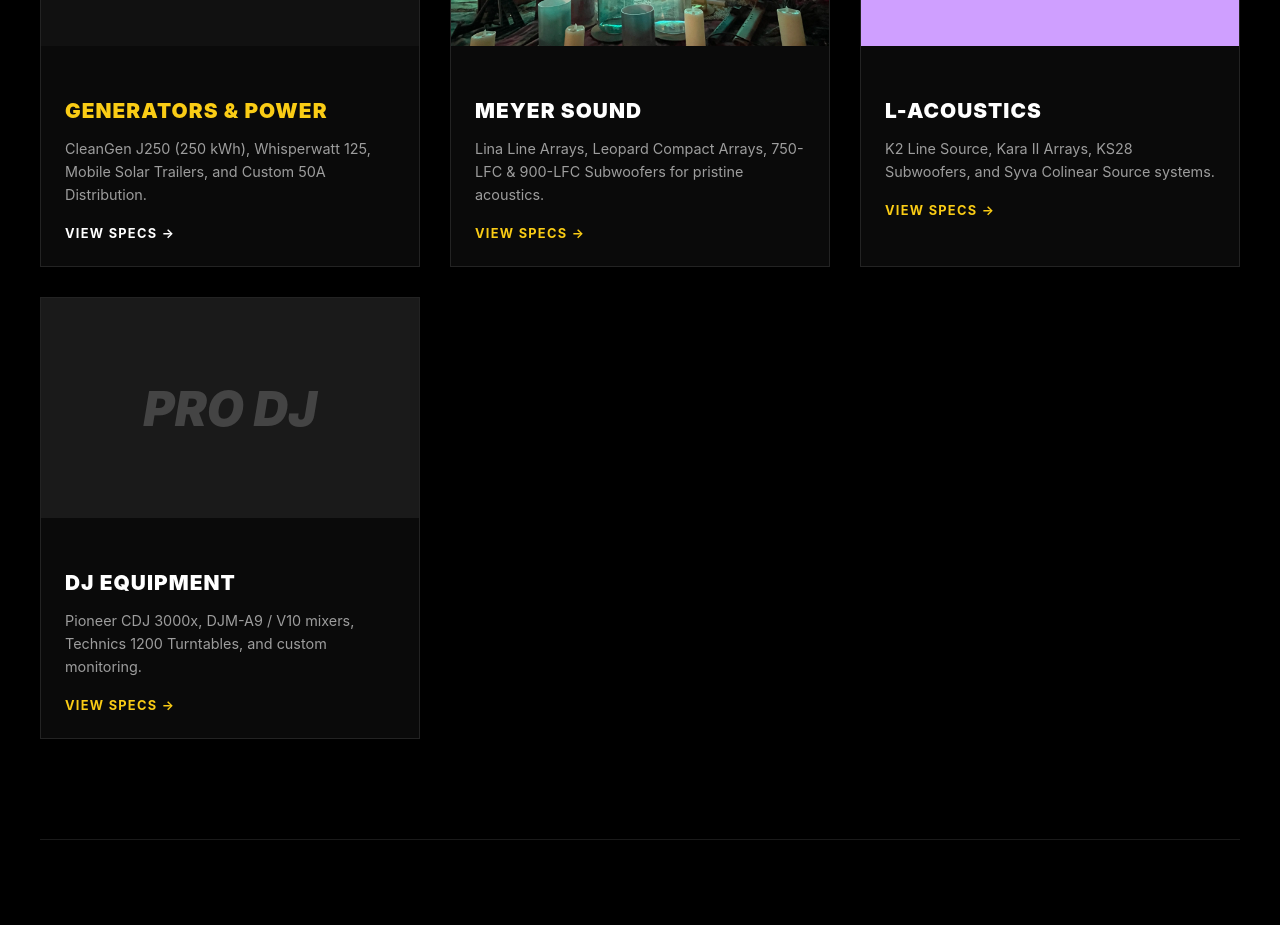
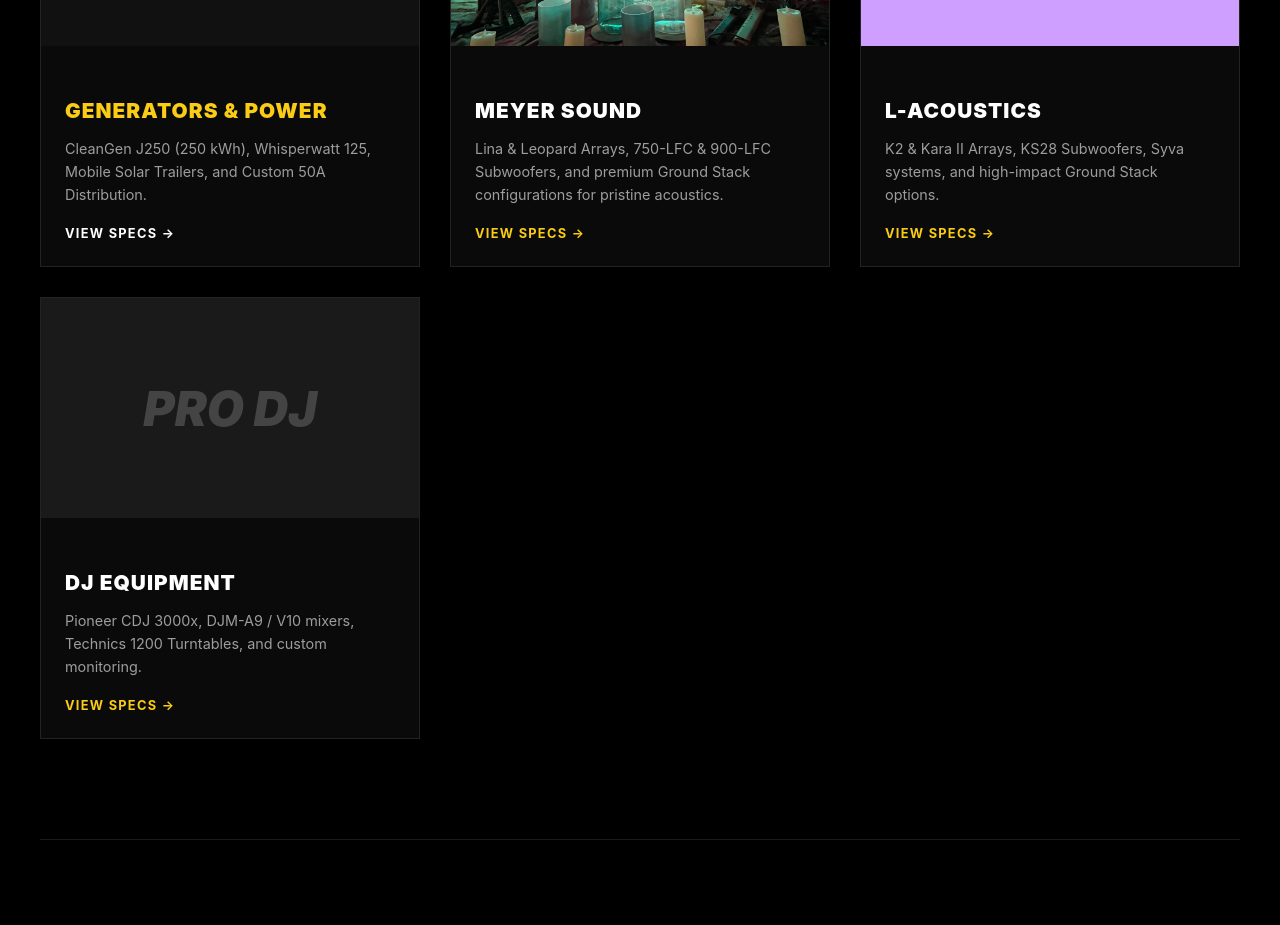
Before and after one commit to jambot-builder/ecoboom-site, a Next.js app: page / in a window 1280 px wide. Shown: the part 1180-2105 px from the top of the page. Built offline with nearby package versions, Linux system fonts and the light colour scheme.

Commit message:
Added premium ground stack options for Meyer and L-Acoustics

```diff
--- a/src/app/page.tsx
+++ b/src/app/page.tsx
@@ -92,7 +92,7 @@
               <div style={{ height: '220px', backgroundImage: 'url("/event-1.jpg")', backgroundSize: 'cover', backgroundPosition: 'center' }}></div>
               <div style={{ padding: '24px' }}>
                 <h4 style={{ color: '#fff', fontSize: '1.3rem', fontWeight: '900', textTransform: 'uppercase', marginBottom: '12px', letterSpacing: '0.05em' }}>Meyer Sound</h4>
-                <p style={{ color: 'rgba(255,255,255,0.6)', fontSize: '0.9rem', lineHeight: '1.6', marginBottom: '16px' }}>Lina Line Arrays, Leopard Compact Arrays, 750-LFC & 900-LFC Subwoofers for pristine acoustics.</p>
+                <p style={{ color: 'rgba(255,255,255,0.6)', fontSize: '0.9rem', lineHeight: '1.6', marginBottom: '16px' }}>Lina & Leopard Arrays, 750-LFC & 900-LFC Subwoofers, and premium Ground Stack configurations for pristine acoustics.</p>
                 <span style={{ color: '#facc15', fontSize: '0.8rem', fontWeight: 'bold', textTransform: 'uppercase', letterSpacing: '0.1em' }}>View Specs &rarr;</span>
               </div>
             </a>
@@ -102,7 +102,7 @@
               <div style={{ height: '220px', backgroundImage: 'url("/event-2.jpg")', backgroundSize: 'cover', backgroundPosition: 'center', filter: 'hue-rotate(180deg)' }}></div>
               <div style={{ padding: '24px' }}>
                 <h4 style={{ color: '#fff', fontSize: '1.3rem', fontWeight: '900', textTransform: 'uppercase', marginBottom: '12px', letterSpacing: '0.05em' }}>L-Acoustics</h4>
-                <p style={{ color: 'rgba(255,255,255,0.6)', fontSize: '0.9rem', lineHeight: '1.6', marginBottom: '16px' }}>K2 Line Source, Kara II Arrays, KS28 Subwoofers, and Syva Colinear Source systems.</p>
+                <p style={{ color: 'rgba(255,255,255,0.6)', fontSize: '0.9rem', lineHeight: '1.6', marginBottom: '16px' }}>K2 & Kara II Arrays, KS28 Subwoofers, Syva systems, and high-impact Ground Stack options.</p>
                 <span style={{ color: '#facc15', fontSize: '0.8rem', fontWeight: 'bold', textTransform: 'uppercase', letterSpacing: '0.1em' }}>View Specs &rarr;</span>
               </div>
             </a>
```
